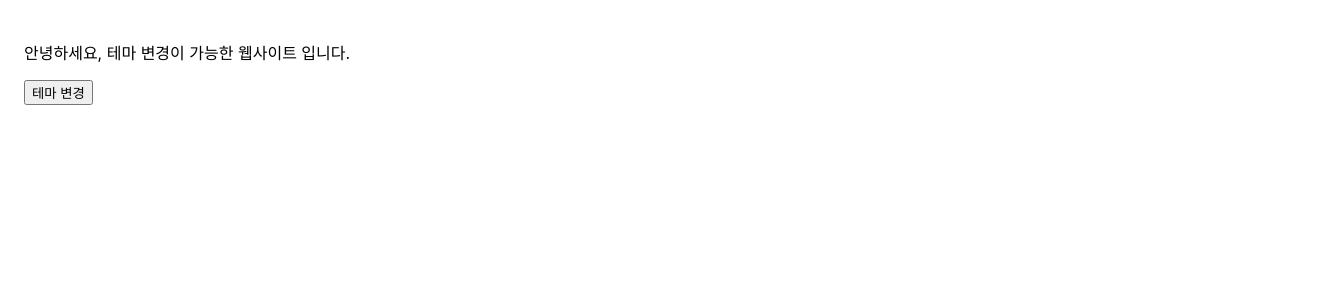
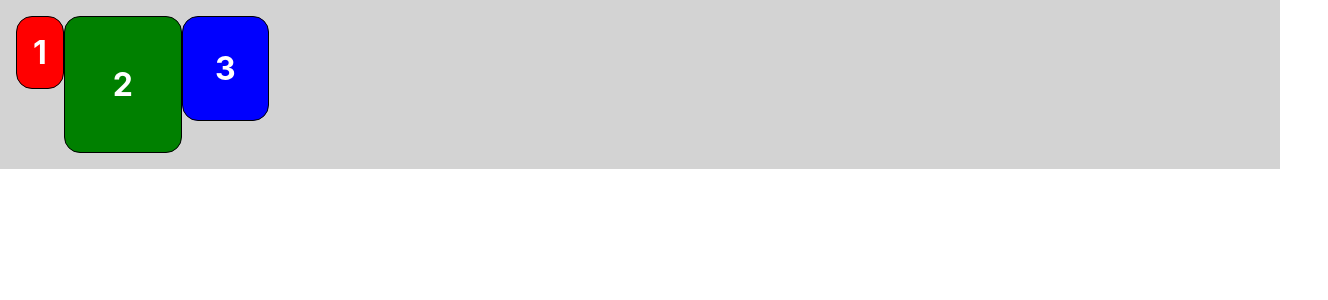
Before and after one commit to 201830229/23-react1, a React (Create React App) app: page / in a window 1280 px wide. Shown: the top 300 px of the page, 1328 px wide, since content can reach past the window. Built offline with nearby package versions, Linux system fonts and the light colour scheme.

Commit message:
Add Weeks14
14주차 코드

```diff
--- a/package.json
+++ b/package.json
@@ -9,6 +9,7 @@
     "react": "^18.2.0",
     "react-dom": "^18.2.0",
     "react-scripts": "5.0.1",
+    "styled-components": "^5.3.11",
     "web-vitals": "^2.1.4"
   },
   "scripts": {
--- /dev/null
+++ b/src/chapter_15/Blocks.jsx
@@ -0,0 +1,58 @@
+import styled from "styled-components";
+
+const Wrapper = styled.div`
+    padding: 1rem;
+    display: flex;
+    flex-direction: row;
+    align-items: flex-start;
+    justify-content: flex-start;
+    background-color: lightgrey;
+`
+
+const Block = styled.div`
+    padding: ${(props) => props.padding};
+    border: 1px solid black;
+    border-radius: 1rem;
+    background-color: ${(props) => props.backgroundColor};
+    color: white;
+    font-size: 2rem;
+    font-weight: bold;
+    text-align: center;
+`
+
+const blockItem = [
+    {
+        label: "1",
+        padding: "1rem",
+        backgroundColor: "red",
+    },
+    {
+        label: "2",
+        padding: "3rem",
+        backgroundColor: "green",
+    },
+    {
+        label: "3",
+        padding: "2rem",
+        backgroundColor: "blue",
+    },
+]
+
+function Blocks(props) {
+    return (
+        <Wrapper>
+            {blockItem.map((blockItem) => {
+                return (
+                    <Block
+                        padding={blockItem.padding}
+                        backgroundColor={blockItem.backgroundColor}
+                    >
+                        {blockItem.label}
+                    </Block>
+                )
+            })}
+        </Wrapper>
+    )
+}
+
+export default Blocks;
--- a/src/index.js
+++ b/src/index.js
@@ -4,13 +4,13 @@ import './index.css';
 //import App from './App';
 import reportWebVitals from './reportWebVitals';
 
-import DarkOrLight from './chapter_14/DarkOrLight';
+import Blocks from './chapter_15/Blocks';
 
 
 const root = ReactDOM.createRoot(document.getElementById('root'));
 root.render(
   <React.StrictMode>
-    <DarkOrLight/>
+    <Blocks/>
   </React.StrictMode>
   );
 
```
Also changed, not shown: src/chapter_15/MainPage.jsx (added, +25 -0 lines), src/chapter_15/MyTagFunction.jsx (added, +14 -0 lines), src/chapter_15/Sample.jsx (added, +19 -0 lines), 1 other file (tests, documents, lock files or other folders).
